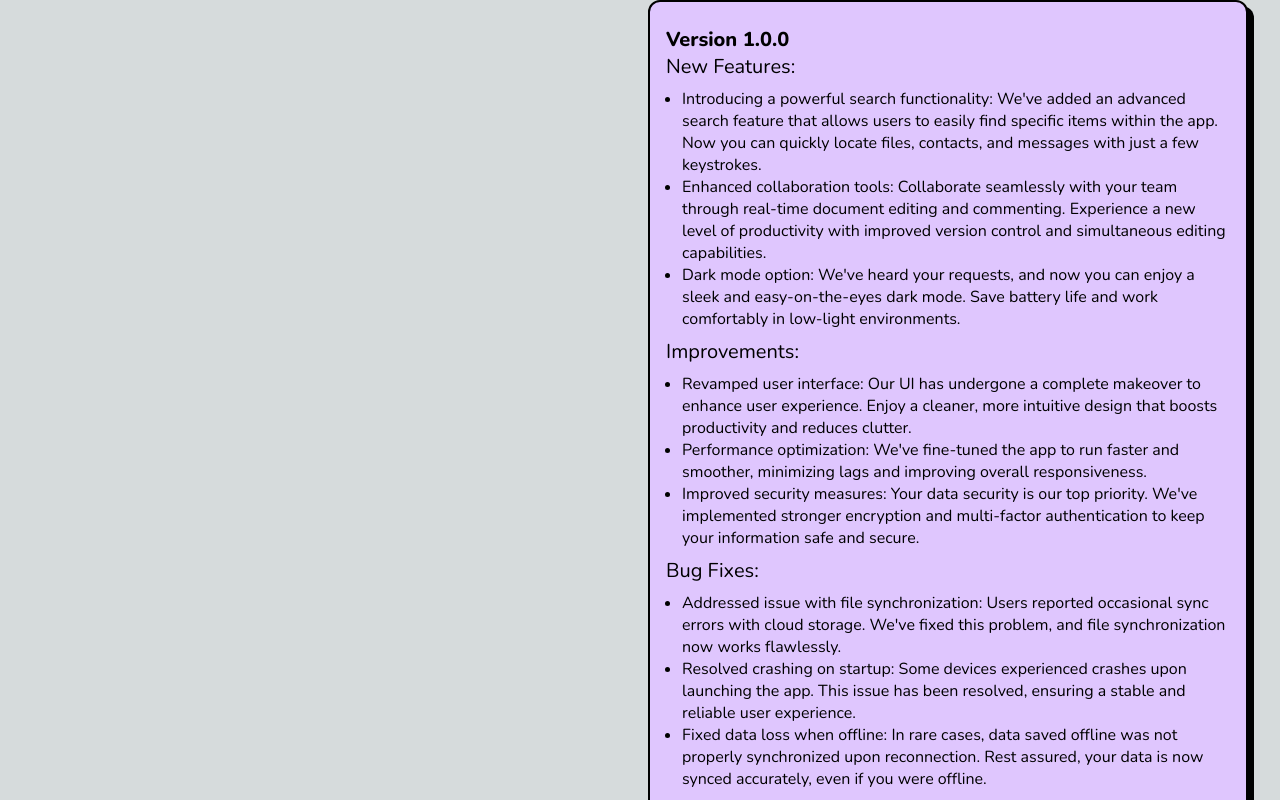
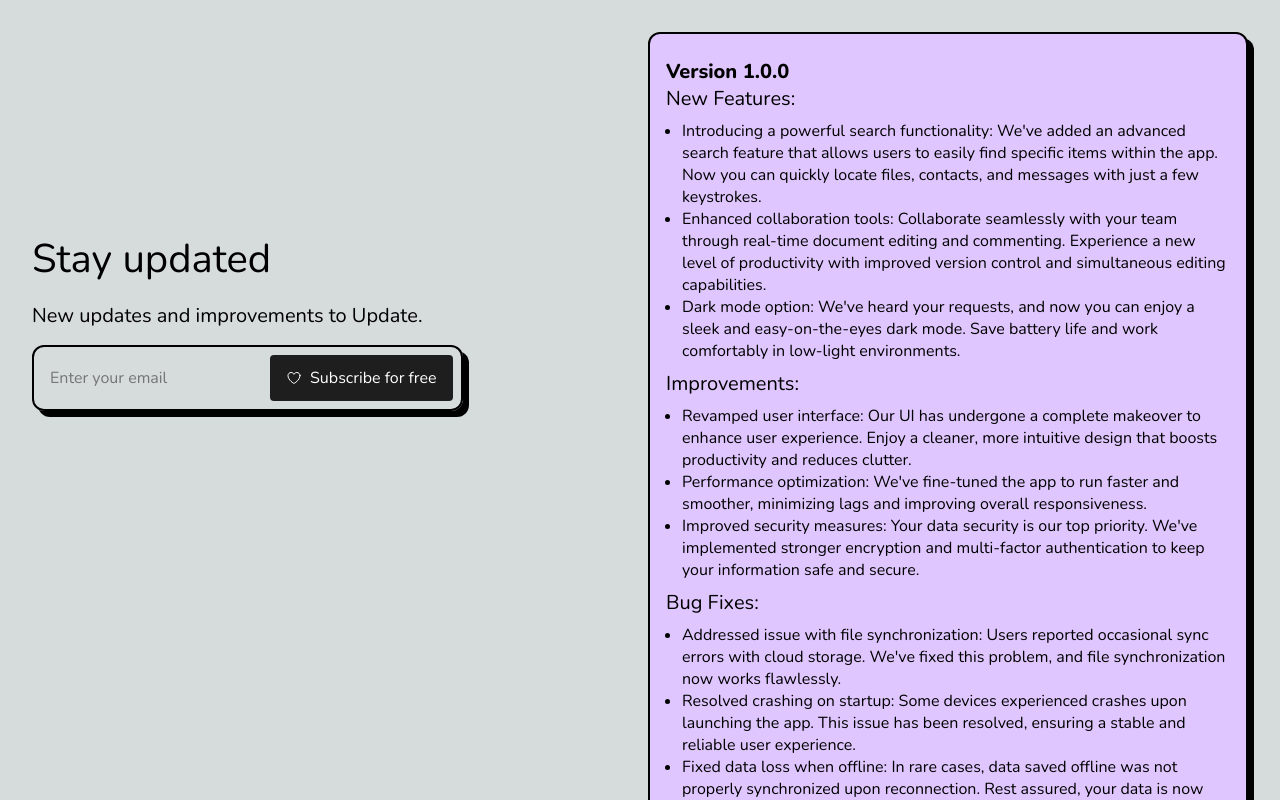
Before and after one commit to piotrszubert/update-changelog-template, a Next.js app: page / in a window 1280 px wide. Shown: the top 800 px of the page. Built offline with nearby package versions, Linux system fonts and the light colour scheme.

Commit message:
changed positioning, added media query

```diff
--- a/pages/index.tsx
+++ b/pages/index.tsx
@@ -21,7 +21,7 @@ export default function Home() {
         <div>
           <SubscribeForm/>
         </div>
-        <div style={{display: 'flex', flexDirection: 'column', gap: '1rem'}}>
+        <div style={{display: 'flex', flexDirection: 'column', gap: '1rem', marginTop: '2rem'}}>
           <Card/>
           <Card/>
           <Card/>
--- a/styles/Home.module.css
+++ b/styles/Home.module.css
@@ -1,10 +1,11 @@
 .main {
   padding: 0 1rem;
   display: grid;
-  align-items: center;
+  /* align-items: center; */
   justify-content: center;
   gap: 1rem;
   grid-template-columns: 1fr 1fr;
+  min-height: 20rem;
 }
 
 
--- a/styles/SubscribeForm.module.css
+++ b/styles/SubscribeForm.module.css
@@ -1,6 +1,6 @@
 .wrapper {
-    position: sticky;
-    top: 0;
+    position: fixed;
+    top: 25%;
     margin-top: 2rem;
     max-width: 30rem;
     display: flex;
@@ -50,3 +50,10 @@
     background-color: rgb(var(--card-bg-rgb-5));
     color: rgb(30,30,30);
 }
+
+
+@media (max-width: 1024px) {
+    .wrapper {
+        position: static;
+    }
+}
```
